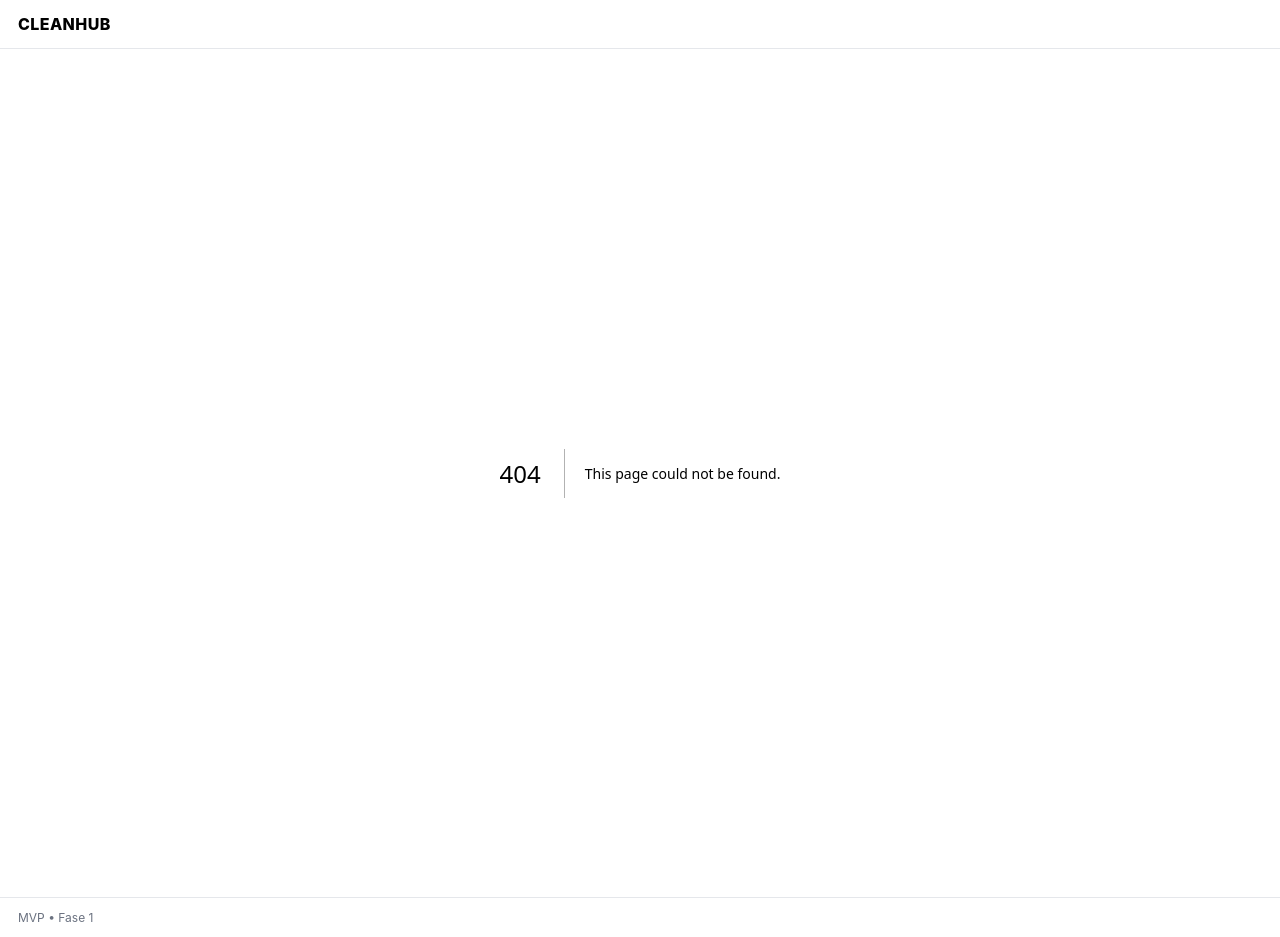
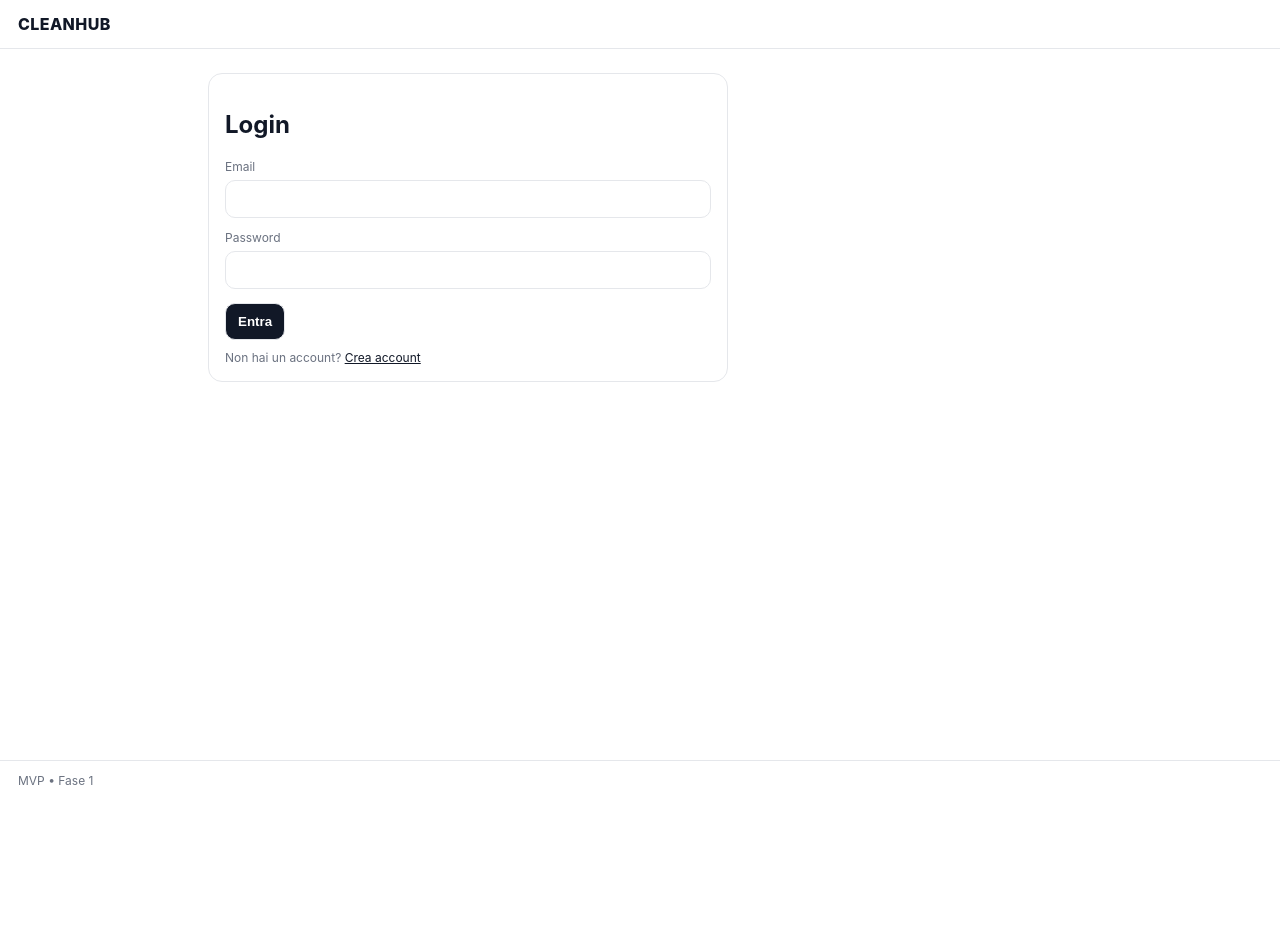
Before and after one commit to LVDragonSnake/cleanhub-mvp, a Next.js app: page /login in a window 1280 px wide. Before the commit this address had no page. After the commit the page ends 800 px from the top, so only its background shows below. Built offline with nearby package versions, Linux system fonts and the light colour scheme; no server answers.

Commit message:
Add login page with email and password authentication

```diff
--- /dev/null
+++ b/app/login/page.tsx
@@ -0,0 +1,41 @@
+"use client";
+
+import { useState } from "react";
+import { supabase } from "../../lib/supabaseClient";
+
+export default function LoginPage() {
+  const [email, setEmail] = useState("");
+  const [password, setPassword] = useState("");
+  const [err, setErr] = useState<string | null>(null);
+
+  async function onSubmit(e: React.FormEvent) {
+    e.preventDefault();
+    setErr(null);
+
+    const { error } = await supabase.auth.signInWithPassword({ email, password });
+    if (error) return setErr(error.message);
+
+    window.location.href = "/onboarding";
+  }
+
+  return (
+    <div className="card">
+      <h2>Login</h2>
+
+      <form onSubmit={onSubmit}>
+        <label>Email</label>
+        <input value={email} onChange={(e) => setEmail(e.target.value)} type="email" required />
+
+        <label>Password</label>
+        <input value={password} onChange={(e) => setPassword(e.target.value)} type="password" required />
+
+        <button type="submit">Entra</button>
+
+        {err && <div className="error">{err}</div>}
+        <div className="small">
+          Non hai un account? <a href="/signup">Crea account</a>
+        </div>
+      </form>
+    </div>
+  );
+}
```
